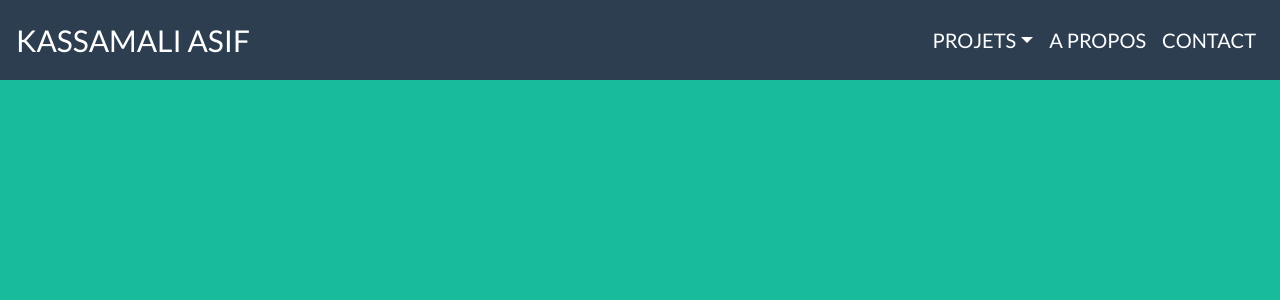
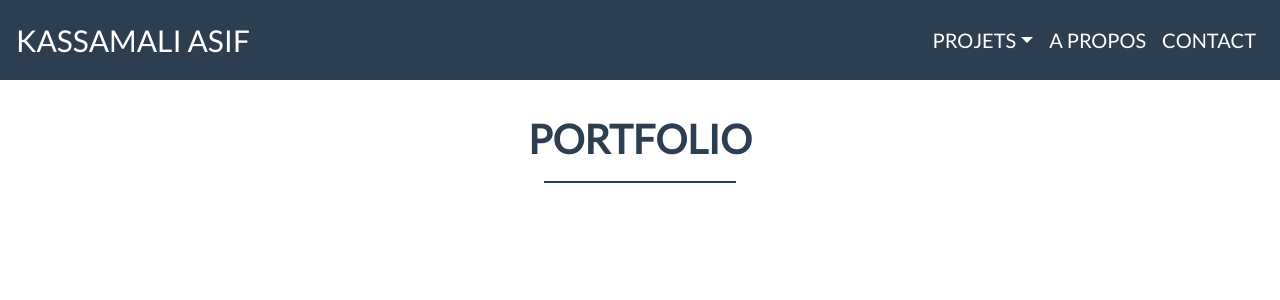
Before and after one commit to Asif-Dev-Fr/React-Portfolio, a React (Create React App) app: page /projects in a window 1280 px wide. Shown: the top 300 px of the page. Built offline with nearby package versions, Linux system fonts and the light colour scheme.

Commit message:
improvement route

```diff
--- a/src/App.js
+++ b/src/App.js
@@ -1,4 +1,4 @@
-import React, { useEffect } from 'react';
+import React, { useEffect, useState } from 'react';
 
 import './App.css';
 
@@ -18,18 +18,19 @@ import SectionTrois from './Components/SectionTrois';
 
 const App = () => {
 
+  const [reactProjects, setReactProjects] = useState([]);
+  const [nodeProjects, setNodeProjects] = useState([]);
+  const [mernStackProjects, setMernStackProjects] = useState([]);
+  const [othersProjects, setOthersProjects] = useState([]);
+
   useEffect(() => {
-    const changeBackground = () => {
-        const bodyElt = document.querySelector("body");
-        bodyElt.style.backgroundColor = '#18BC9C';
-    }
-    changeBackground()
+
+    setReactProjects(project.react);
+    setNodeProjects(project.nodejs);
+    setMernStackProjects(project.mernStack);
+    setOthersProjects(project.others);
+
   }, []);
-
-  const reactProjects = project.react;
-  const nodeProjects = project.nodejs;
-  const mernStackProjects = project.mernStack;
-  const othersProjects = project.others;
 
   return (
     <div className="App container-fluid p-0 m-0">
@@ -38,11 +39,13 @@ const App = () => {
         <main>
           <Switch>
             <Route exact path='/' component={SectionUn} />
-            <Route path='/projects/:technos' component={SectionDeux}
-              reactProjects={reactProjects}
-              nodeProjects={nodeProjects}
-              mernStackProjects={mernStackProjects}
-              othersProjects={othersProjects}
+            <Route path='/projects/'
+              render={() => <SectionDeux
+                reactProjects={reactProjects}
+                nodeProjects={nodeProjects}
+                mernStackProjects={mernStackProjects}
+                othersProjects={othersProjects}
+              />}
             />
 
             <Route path="/a-propos" component={SectionTrois} />
--- a/src/Components/NavBarTop.js
+++ b/src/Components/NavBarTop.js
@@ -3,15 +3,6 @@ import React, {useEffect} from 'react';
 import { Link } from 'react-router-dom';
 
 const NavBarTop = () => {
-
-    useEffect(() => {
-        const changeBackground = () => {
-            const bodyElt = document.querySelector("body");
-            bodyElt.style.backgroundColor = '#FFFFFF';
-        }
-        changeBackground()
-    }, []);
-
 
     return (
         <header>
@@ -30,14 +21,14 @@ const NavBarTop = () => {
                     <div className="form-inline">
                         <ul className="navbar-nav mr-auto droite">
                             <li className="nav-item dropdown">
-                                <a className="nav-link dropdown-toggle" href="#" id="navbarDropdown" role="button" data-toggle="dropdown" aria-haspopup="true" aria-expanded="false">
+                                <Link className="nav-link dropdown-toggle" to="#" id="navbarDropdown" role="button" data-toggle="dropdown" aria-haspopup="true" aria-expanded="false">
                                     Projets
-                                </a>
+                                </Link>
                                 <div className="dropdown-menu" aria-labelledby="navbarDropdown">
-                                    <Link className="dropdown-item" to="/projects/#react" >React</Link>
-                                    <a className="dropdown-item" href="#nodejs">Node.js</a>
-                                    <a className="dropdown-item" href="#mern">MERN Stack</a>
-                                    <a className="dropdown-item" href="#others">Autres Technos</a>
+                                    <Link className="dropdown-item" to="/projects/react" >React</Link>
+                                    <Link className="dropdown-item" to="/projects/nodejs">Node.js</Link>
+                                    <Link className="dropdown-item" to="/projects/mern">MERN Stack</Link>
+                                    <Link className="dropdown-item" to="/projects/others">Autres Technos</Link>
                                 </div>
                             </li>
                             <li className="nav-item">
--- a/src/Components/SectionDeux.js
+++ b/src/Components/SectionDeux.js
@@ -1,13 +1,22 @@
-import React from 'react';
-
+import React, { useEffect } from 'react';
+import { Route } from "react-router-dom";
 
 const SectionDeux = ({reactProjects, nodeProjects, mernStackProjects, othersProjects}) => {
+
+    useEffect(() => {
+        const changeBackground = () => {
+            const bodyElt = document.querySelector("body");
+            bodyElt.style.backgroundColor = '#FFFFFF';
+        }
+        changeBackground()
+    }, []);
+
     return(
         <section id="section-2">
             <div className="section-2">
                 <h2> Portfolio </h2>
                 <span className="ligne"></span>
-
+                <Route path='/projects/react' render = {() =>
                     <div id="react">
                         <h4>React</h4>
                         <div className="row center">
@@ -34,7 +43,10 @@ const SectionDeux = ({reactProjects, nodeProjects, mernStackProjects, othersProj
                         }
                         </div>
                     </div>
-                <h4 id="nodejs">Node.js</h4>
+                }/>
+                <Route path='/projects/nodejs' render = {() =>
+                <div id="nodejs">
+                    <h4>Node.js</h4>
                     <div className="row center">
                     {
                         nodeProjects.map(project =>(
@@ -58,7 +70,12 @@ const SectionDeux = ({reactProjects, nodeProjects, mernStackProjects, othersProj
                         ))
                     }
                     </div>
-                <h4 id="mern">MERN Stack</h4>
+                </div>
+                }/>
+
+                <Route path='/projects/mern' render = {() =>
+                <div  id="mern">
+                    <h4>MERN Stack</h4>
                     <div className="row center">
                     {
                         mernStackProjects.map(project =>(
@@ -82,7 +99,12 @@ const SectionDeux = ({reactProjects, nodeProjects, mernStackProjects, othersProj
                         ))
                     }
                     </div>
-                <h4 id="others">Autres technos</h4>
+                </div>
+                }/>
+
+                <Route path='/projects/others' render = {() =>
+                <div id="others">
+                    <h4>Autres technos</h4>
                     <div className="row center">
                     {
                         othersProjects.map(project =>(
@@ -106,8 +128,8 @@ const SectionDeux = ({reactProjects, nodeProjects, mernStackProjects, othersProj
                         ))
                     }
                     </div>
-
-
+                </div>
+                }/>
 
             </div>
         </section>
--- a/src/Components/SectionUn.js
+++ b/src/Components/SectionUn.js
@@ -1,6 +1,15 @@
-import React from 'react';
+import React, {useEffect} from 'react';
 
 const SectionUn = () => {
+
+    useEffect(() => {
+        const changeBackground = () => {
+            const bodyElt = document.querySelector("body");
+            bodyElt.style.backgroundColor = '#18BC9C';
+        }
+        changeBackground()
+    }, []);
+
     return(
         <section className="expand-lg" id="section-1">
             <div className="section-1">
```
Lines whose indentation alone changed are shown as unchanged.
